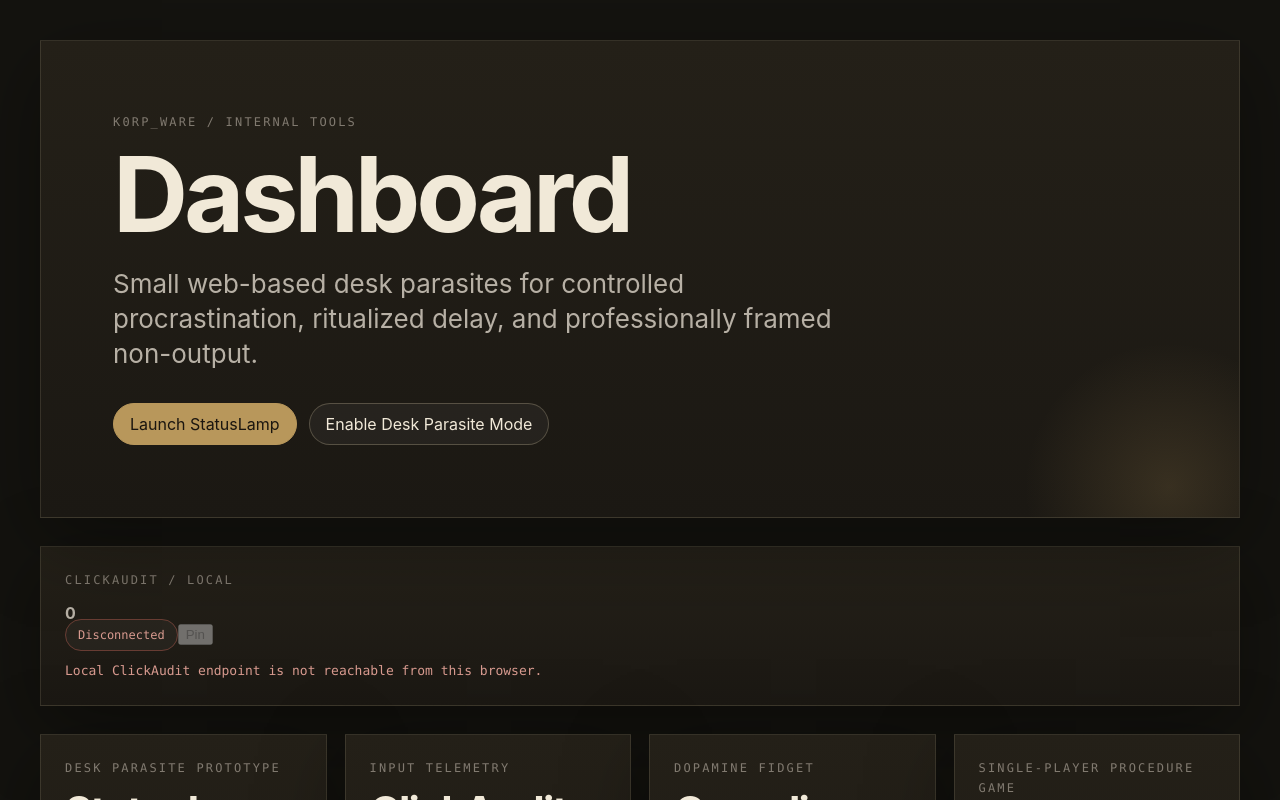
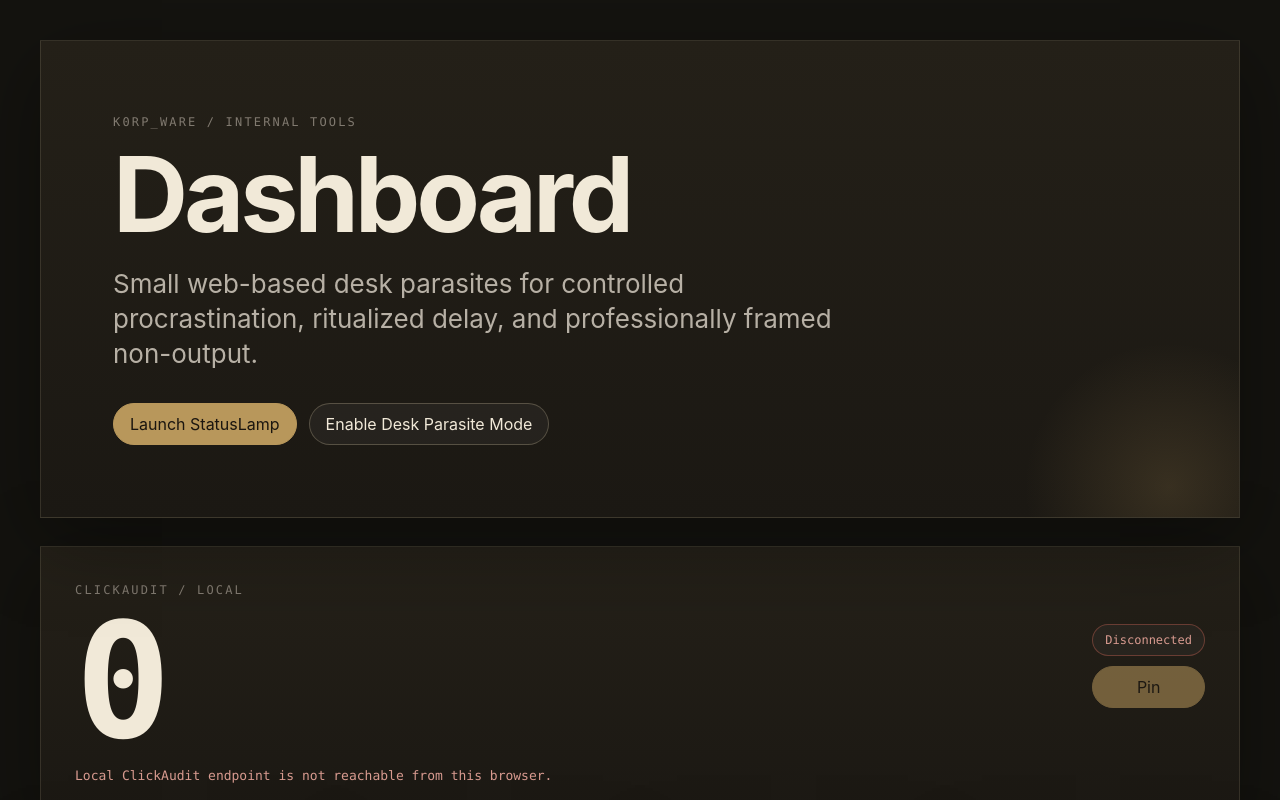
Before and after one commit to EinCorn/K0rp_ware, a React (Vite) app: page / in a window 1280 px wide. Shown: the top 800 px of the page. Built offline with nearby package versions, Linux system fonts and the light colour scheme; no server answers.

Commit message:
Reduce ClickAudit bridge styling

```diff
--- a/src/App.css
+++ b/src/App.css
@@ -80,7 +80,7 @@
 .top-nav a,
 .top-nav button,
 .status-buttons button,
-.bridge-actions button {
+.bridge-side-actions button {
   border: 1px solid var(--border-strong);
   border-radius: 999px;
   color: var(--text-h);
@@ -97,8 +97,7 @@
 
 .primary-button,
 .status-buttons button.active,
-.bridge-actions button:first-child,
-.bridge-actions button:last-child {
+.bridge-side-actions button {
   color: #1a150f;
   border-color: var(--accent);
   background: var(--accent);
@@ -110,13 +109,13 @@
 .top-nav a:hover,
 .top-nav button:hover,
 .status-buttons button:hover,
-.bridge-actions button:hover:not(:disabled) {
+.bridge-side-actions button:hover:not(:disabled) {
   transform: translateY(-1px);
   border-color: var(--accent);
 }
 
-.bridge-actions button:disabled {
-  cursor: wait;
+.bridge-side-actions button:disabled {
+  cursor: not-allowed;
   opacity: 0.55;
 }
 
@@ -159,24 +158,31 @@
   text-align: left;
 }
 
-.local-bridge-header {
+.local-bridge-panel.minimal {
+  padding: clamp(20px, 4vw, 34px);
+}
+
+.bridge-counter-row {
   display: flex;
   gap: 18px;
   justify-content: space-between;
-  align-items: flex-start;
+  align-items: center;
 }
 
-.local-bridge-header h2 {
-  margin: 0 0 12px;
+.bridge-counter {
+  display: block;
+  color: var(--text-h);
+  font-family: var(--mono);
+  font-size: clamp(64px, 14vw, 160px);
+  line-height: 0.86;
+  letter-spacing: -0.09em;
 }
 
-.local-bridge-header p:not(.system-label) {
-  max-width: 820px;
-  color: var(--text);
-}
-
-.local-bridge-header code {
-  color: var(--text-h);
+.bridge-side-actions {
+  display: flex;
+  flex-direction: column;
+  gap: 10px;
+  align-items: stretch;
 }
 
 .bridge-pill {
@@ -189,6 +195,7 @@
   font-family: var(--mono);
   font-size: 12px;
   white-space: nowrap;
+  text-align: center;
 }
 
 .bridge-pill.connected {
@@ -199,49 +206,6 @@
 .bridge-pill.disconnected {
   color: #d99b90;
   border-color: rgba(184, 91, 79, 0.45);
-}
-
-.bridge-readout-grid {
-  display: grid;
-  grid-template-columns: 1.2fr repeat(3, minmax(160px, 1fr));
-  gap: 12px;
-  margin: 22px 0;
-}
-
-.bridge-readout-card {
-  padding: 16px;
-  border: 1px solid var(--border);
-  background: var(--panel-soft);
-}
-
-.bridge-readout-card span {
-  display: block;
-  color: var(--muted);
-  font-family: var(--mono);
-  font-size: 12px;
-  text-transform: uppercase;
-  letter-spacing: 0.12em;
-}
-
-.bridge-readout-card strong {
-  display: block;
-  margin-top: 8px;
-  color: var(--text-h);
-  font-family: var(--mono);
-  font-size: clamp(20px, 4vw, 34px);
-  font-weight: 600;
-}
-
-.bridge-readout-card.hero-count strong {
-  font-size: clamp(42px, 8vw, 84px);
-  line-height: 0.95;
-  letter-spacing: -0.07em;
-}
-
-.bridge-actions {
-  display: flex;
-  flex-wrap: wrap;
-  gap: 10px;
 }
 
 .bridge-error {
@@ -413,25 +377,24 @@
   font-size: 14px;
 }
 
-@media (max-width: 920px) {
-  .local-bridge-header {
-    flex-direction: column;
-  }
-
-  .bridge-readout-grid {
-    grid-template-columns: repeat(2, minmax(0, 1fr));
-  }
-}
-
 @media (max-width: 720px) {
   .dashboard-shell,
   .status-shell {
     padding: 18px;
   }
 
-  .readout-grid,
-  .bridge-readout-grid {
+  .readout-grid {
     grid-template-columns: 1fr;
+  }
+
+  .bridge-counter-row {
+    align-items: flex-start;
+    flex-direction: column;
+  }
+
+  .bridge-side-actions {
+    flex-direction: row;
+    flex-wrap: wrap;
   }
 
   .lamp-status-row {
```
